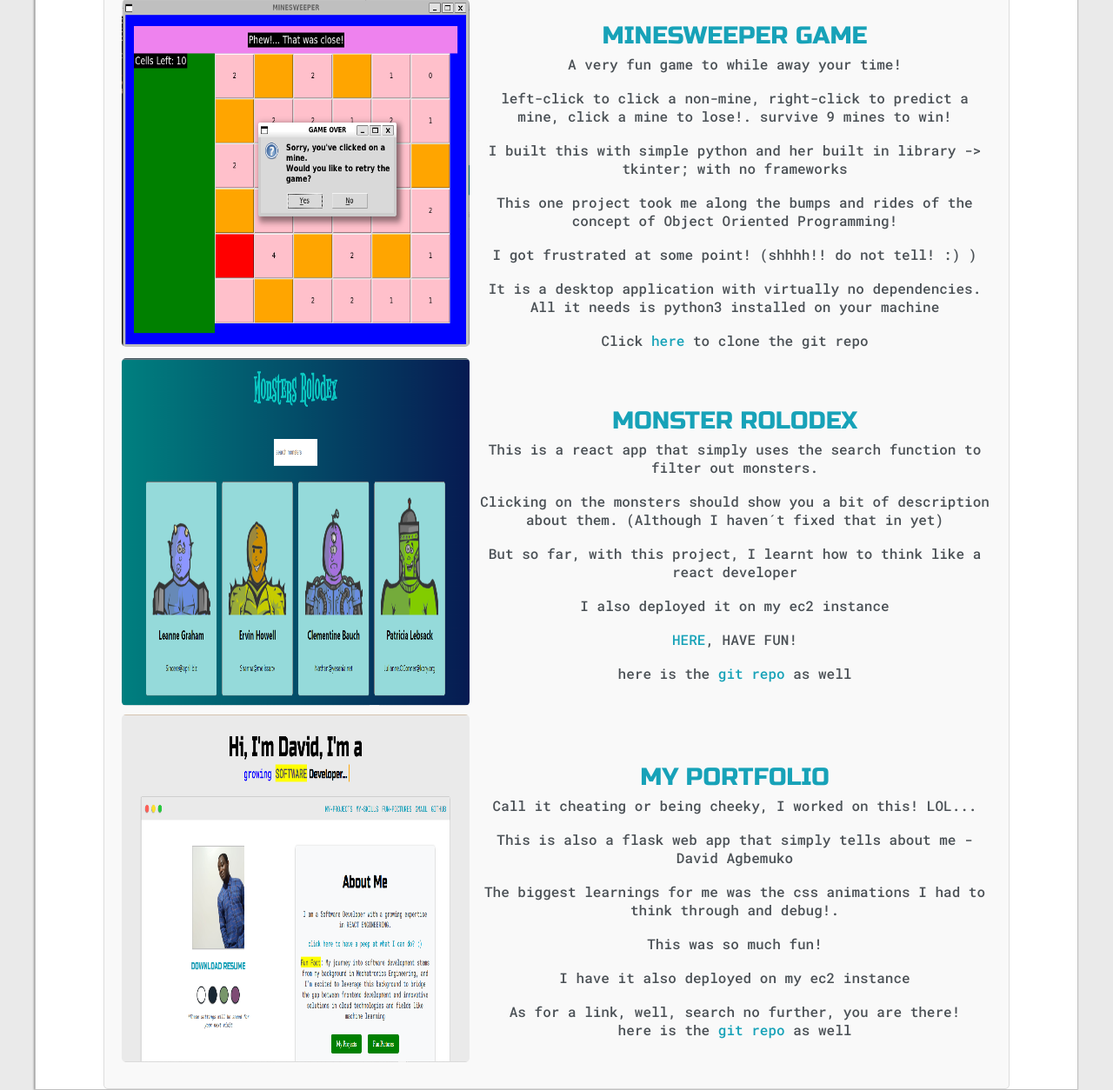
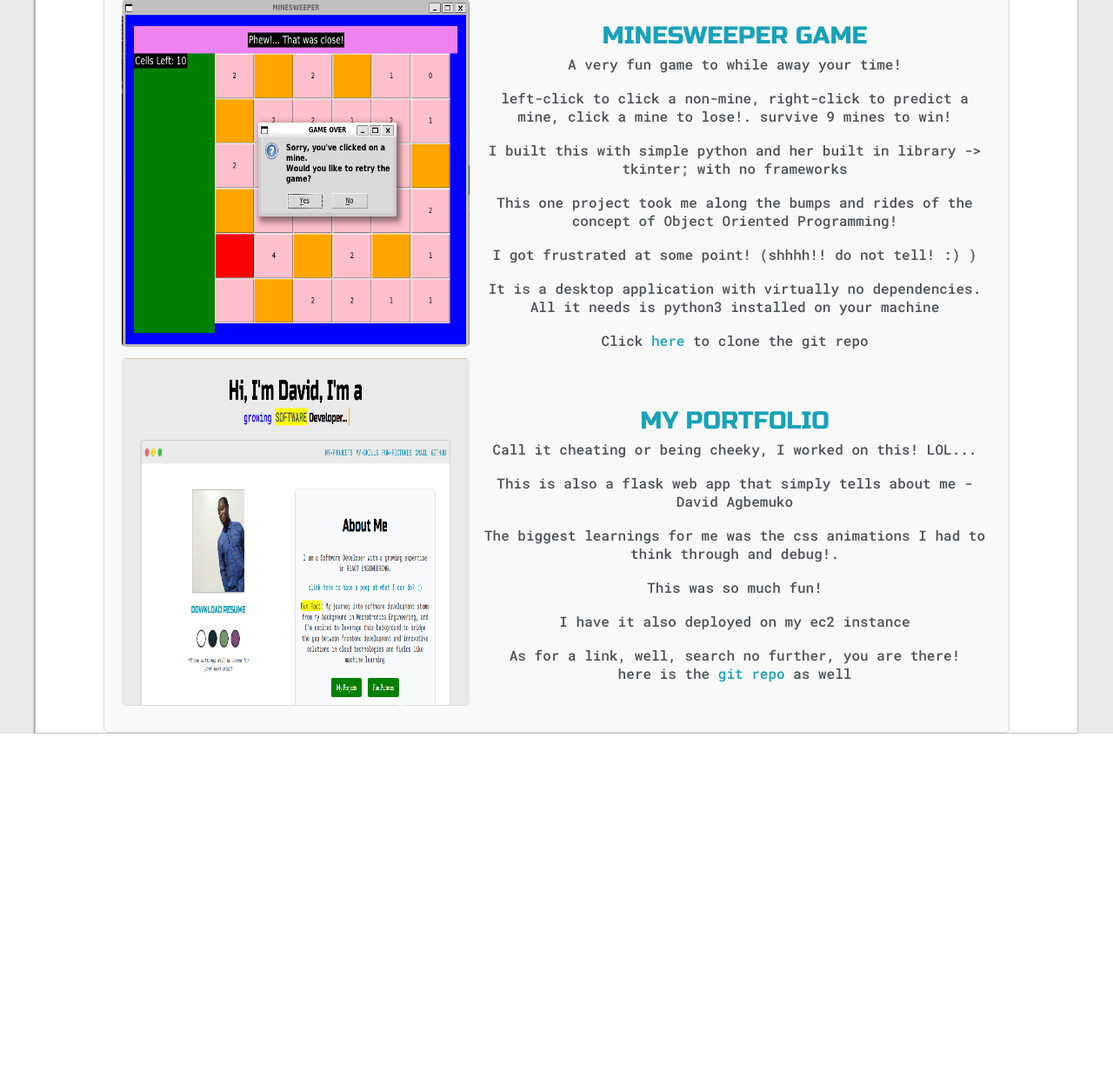
Before and after one commit to Ark-Arch/my_portfolio, a Python web app: template website/templates/my_projects.html in a window 1280 px wide. Shown: the part 2185-3439 px from the top of the page at 87% size. After the commit the page ends 3029 px from the top, so only its background shows below. Run offline with Jinja, Linux system fonts and the light colour scheme; the template is opened without the code that fills it, so the values that code supplies are empty.

Commit message:
fixed the notes taking ap

```diff
--- a/website/templates/my_projects.html
+++ b/website/templates/my_projects.html
@@ -48,7 +48,6 @@
         </div>
     </div>
 
-
     <div class="project">
         <img src="../static/images/project_5_company_staff_details.PNG" alt="Project 5" width="400" height="400">
         <div class="project-content">
@@ -63,20 +62,21 @@
         </div>
     </div>
 
-
     <div class="project">
         <img src="../static/images/project_1_notes_app.PNG" alt="Project 1" width="400" height="400">
         <div class="project-content">
-	    <h3><a href="http://3.95.14.158:4001/login" target="_blank">A NOTES TAKING APP</a></h3>
+            <h3><a href="http://3.94.171.85:8000/login" target="_blank">A NOTES TAKING APP</a></h3>
         <p>A safe place to pen down your thoughts and lessons as you like.</p><br/>
         <p>I built this with the flask web framework, and entirely with the vim editor on a Linux environ.</p><br/>
         <p>One of the big learnings for me was understanding and implementing the idea of authentication and authorization using the flask_login module.</p><br/>
         <p>Another one for me was handling and drawing up the database model. And making and taking advantage of relationships along database tables</p><br/>
-	<p>CLICK <a href="http://3.95.14.158:4001/login" target="_blank">HERE</a> TO HAVE FUN WITH IT!</p>
+        <p>CLICK <a href="http://3.94.171.85:8000/login" target="_blank">HERE</a> TO HAVE FUN WITH IT!</p>
         <p> I have it deployed on one of my ec2 instances (Yep!, I am having fun with the cloud as well ;) )</p>
         <p>here is the <a href="https://github.com/Ark-Arch/notes-taking-web-app" target="_blank">git repo</a></p>
         </div>
     </div>
+
+
     <div class="project">
         <img src="../static/images/project_2_minesweeper.PNG" alt="Project 2" width="400" height="400">
         <div class="project-content">
@@ -90,7 +90,8 @@
             <p>Click <a href="https://github.com/Ark-Arch/minesweeper-game" target="_blank">here</a> to clone the git repo</p>
         </div>
     </div>
-    <div class="project">
+
+    <!-- <div class="project">
         <img src="../static/images/project_3_monsters_rolodex.PNG" alt="Project 3" width="400" height="400">
         <div class="project-content">
             <h3><a href="http://3.95.14.158:4000/" target="_blank" >MONSTER ROLODEX</a></h3>
@@ -101,7 +102,8 @@
             <p><a href="http://3.95.14.158:4000/" target="_blank" >HERE</a>, HAVE FUN!</p><br/>
             <p>here is the <a href="https://github.com/Ark-Arch/monsters_rolodex_app" target="_blank" >git repo</a> as well</p>
         </div>
-    </div>
+    </div> -->
+
     <div class="project">
         <img src="../static/images/project_4_my_portfolio.PNG" alt="Project 4" width="400" height="400">
         <div class="project-content">
```
Lines whose indentation alone changed are shown as unchanged.
